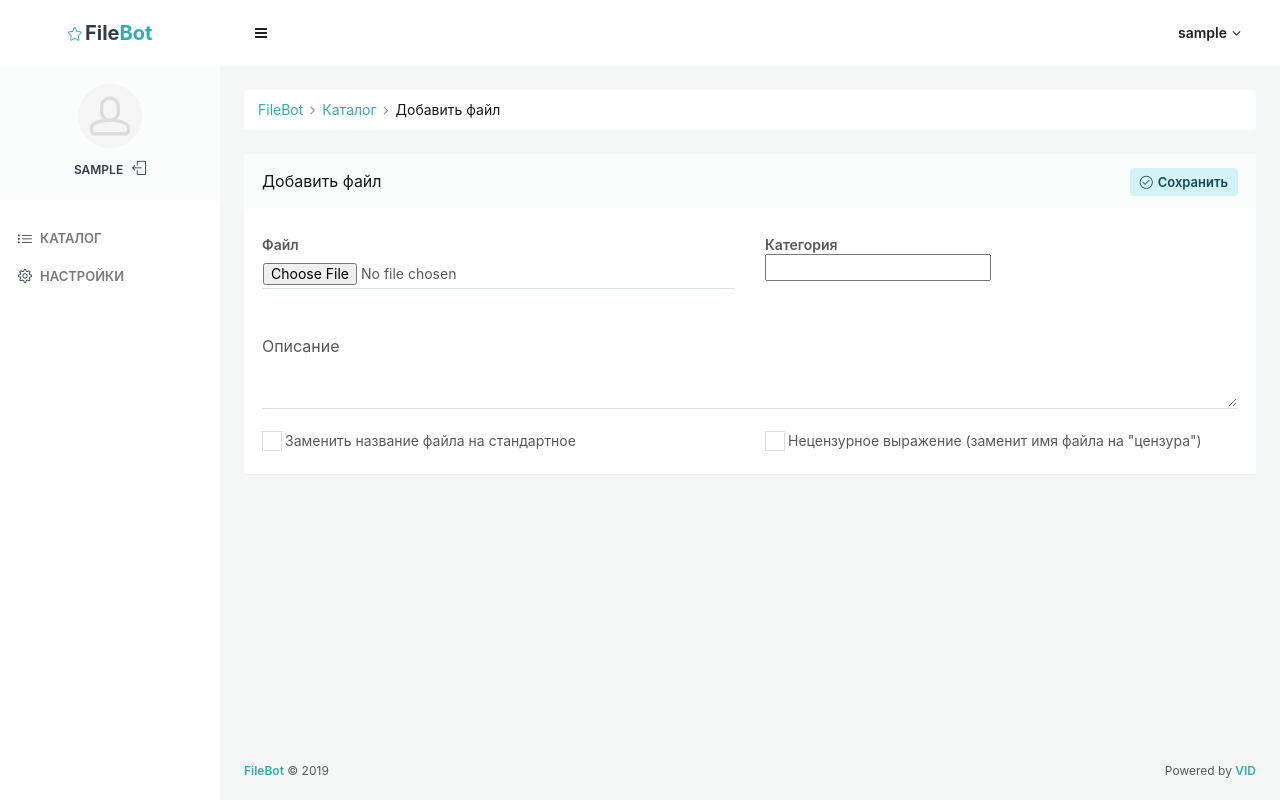
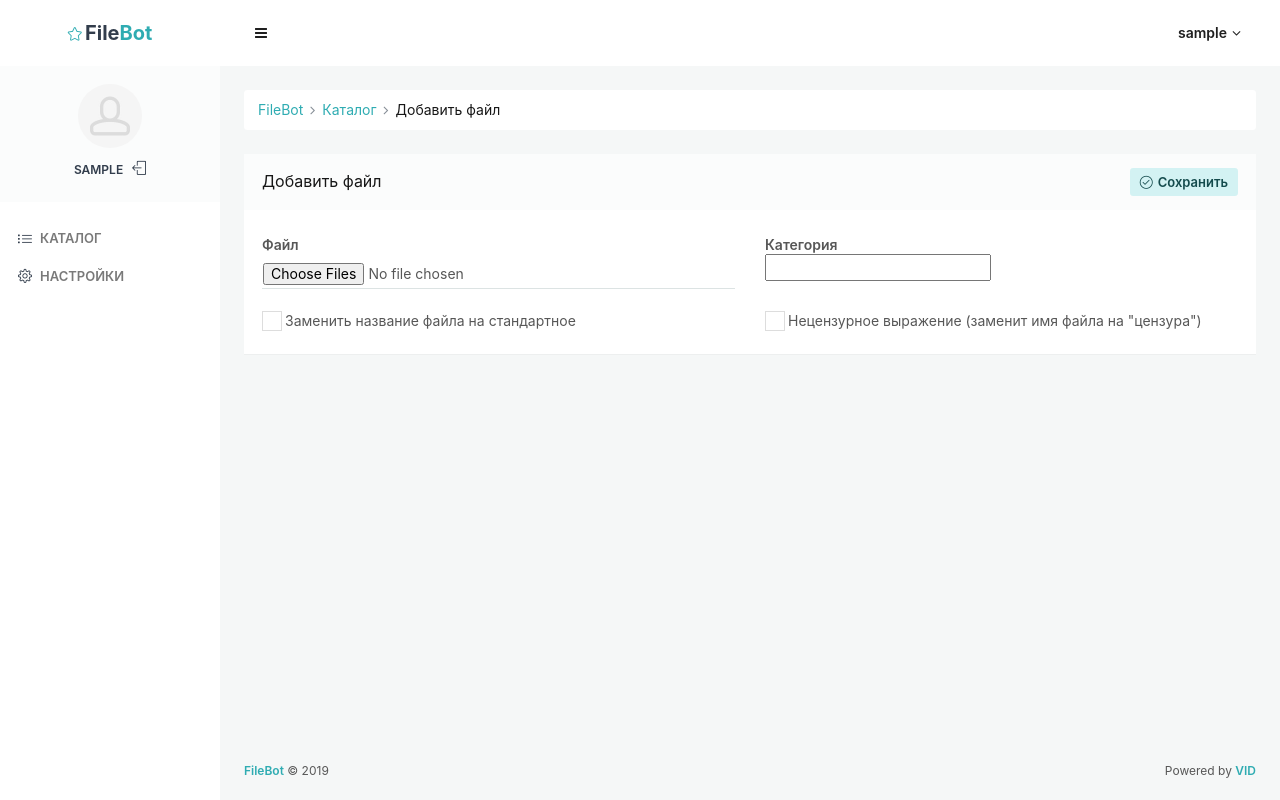
Before and after one commit to dmitriyl99/FilesBot, a Django app: page /catalog/files/add in a window 1280 px wide. Run offline with Django 3.2, Linux system fonts and the light colour scheme; the visitor is signed in with stand-in values (Sample User, id 1); some libraries are stand-ins or nearby versions.

Commit message:
Create upload multiple files

```diff
--- a/filebot/forms.py
+++ b/filebot/forms.py
@@ -11,7 +11,7 @@ class CategoryForm(forms.Form):
 class FileForm(forms.Form):
     name = forms.CharField(max_length=200, required=False)
     caption = forms.CharField(max_length=500, required=False)
-    file = forms.FileField(allow_empty_file=True, required=False)
+    files = forms.FileField(allow_empty_file=True, required=False)
     hide_file_name = forms.BooleanField(required=False)
     show_full_file_name = forms.BooleanField(required=False)
     unprintable_file_name = forms.BooleanField(required=False)
--- a/filebot/views/files.py
+++ b/filebot/views/files.py
@@ -20,20 +20,21 @@ class CreateFileView(LoginRequiredMixin, FormView):
     def form_valid(self, form):
         category = form.cleaned_data['category']
         self.category = category
-        file = form.cleaned_data['file']
+        files = self.request.FILES.getlist('files')
         file_system = FileSystemStorage()
-        filename = file_system.save(os.path.join(category.name, file.name), file)
-        uploaded_file_url = os.path.join(BASE_DIR, file_system.path(filename))
-        new_file = File.objects.create(file_path=uploaded_file_url,
-                                       hide_file_name=form.cleaned_data['hide_file_name'],
-                                       unprintable_file_name=form.cleaned_data['unprintable_file_name'],
-                                       caption=form.cleaned_data['caption'],
-                                       file_url=file_system.url(filename),
-                                       category=category)
-        new_file.name = new_file.get_file_name()
-        new_file.save()
-        messages.success(self.request,
-                         "Файл %s добавлен в категорию %s" % (new_file.get_full_file_name(), category.name))
+        for file in files:
+            filename = file_system.save(os.path.join(category.name, file.name), file)
+            uploaded_file_url = os.path.join(BASE_DIR, file_system.path(filename))
+            new_file = File.objects.create(file_path=uploaded_file_url,
+                                           hide_file_name=form.cleaned_data['hide_file_name'],
+                                           unprintable_file_name=form.cleaned_data['unprintable_file_name'],
+                                           caption=form.cleaned_data['caption'],
+                                           file_url=file_system.url(filename),
+                                           category=category)
+            new_file.name = new_file.get_file_name()
+            new_file.save()
+            messages.success(self.request,
+                             "Файл %s добавлен в категорию %s" % (new_file.get_full_file_name(), category.name))
         result = super().form_valid(form)
         return result
 
--- a/templates/admin/catalog/files/create.html
+++ b/templates/admin/catalog/files/create.html
@@ -19,7 +19,7 @@
                     <div class="col-sm-12 col-md-6">
                         <div class="form-group {% if form.file.errors %}is-invalid{% endif %}">
                             <div class="form-material form-material-primary">
-                                <input type="file" name="file" id="{{ form.file.id_for_label }}" class="form-control">
+                                <input type="file" name="files" id="{{ form.file.id_for_label }}" multiple class="form-control">
                                 <label for="{{ form.file.id_for_label }}">Файл</label>
                             </div>
                             {% for error in form.file.errors %}
@@ -36,17 +36,6 @@
                             {% for error in form.category.errors %}
                                 <div class="invalid-feedback">{{ error }}</div>
                             {% endfor %}
-                        </div>
-                    </div>
-                </div>
-                <div class="row">
-                    <div class="col-sm-12">
-                        <div class="form-group {% if form.caption.errors %}is-invalid{% endif %}">
-                            <div class="form-material form-material-primary floating">
-                                <textarea name="caption" id="{{ form.caption.id_for_label }}" cols="" rows="3"
-                                          class="form-control"></textarea>
-                                <label for="{{ form.caption.id_for_label }}">Описание</label>
-                            </div>
                         </div>
                     </div>
                 </div>
```
